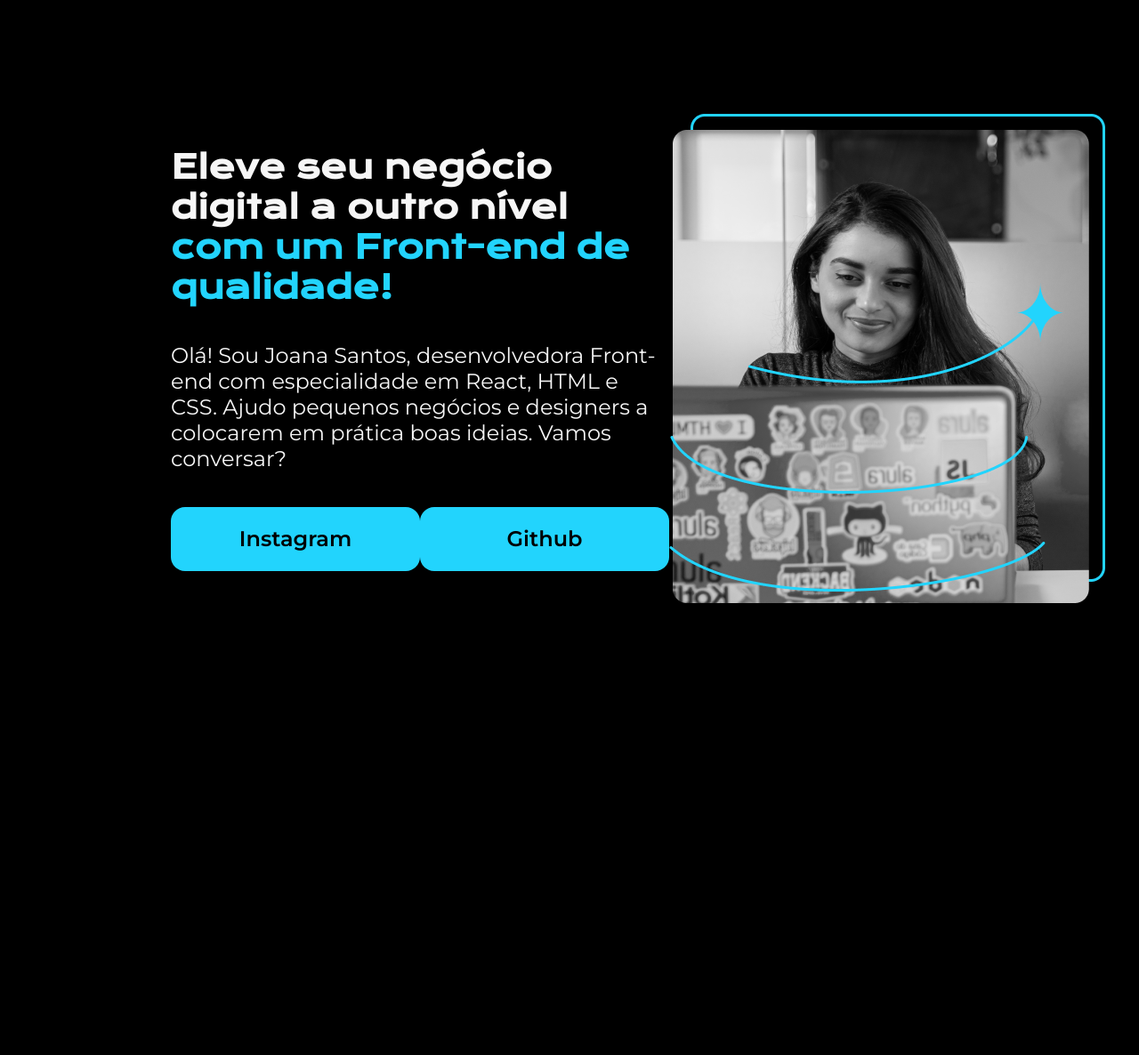
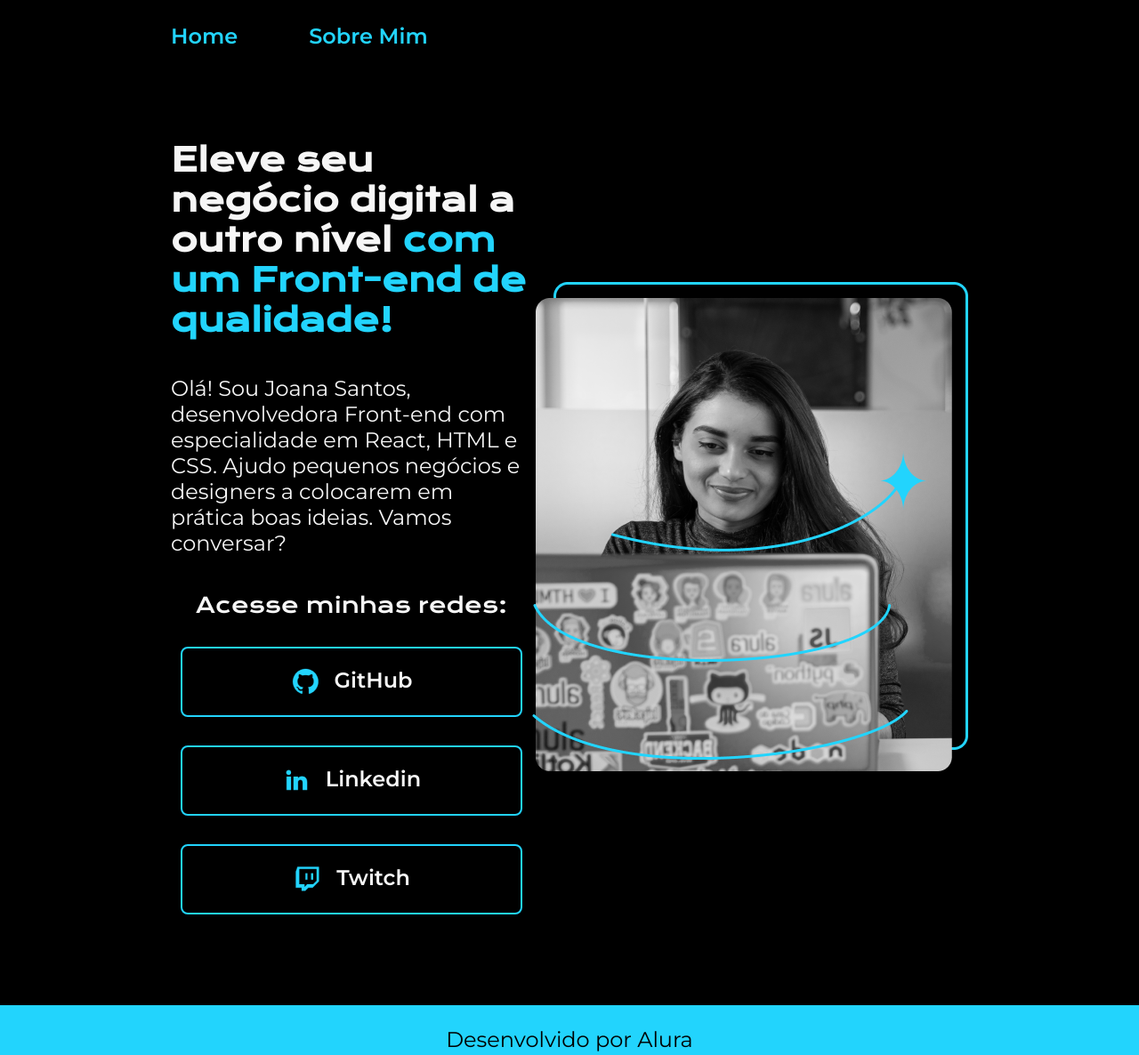
Before and after one commit to ccaioryan/alura-html-css, a plain HTML site: page index.html in a window 1280 px wide. Shown: the whole page at 89% size. Before the commit the page ends 928 px from the top, so only its background shows below. Drawn offline with nearby package versions, Linux system fonts and the light colour scheme.

Commit message:
Feat: Finalizando projeto de aula

```diff
--- a/index.html
+++ b/index.html
@@ -4,11 +4,14 @@
     <meta charset="UTF-8">
     <meta name="viewport" content="width=device-width, initial-scale=1.0">
     <title>Portifolio</title>
-    <link rel="stylesheet" href="style.css">
+    <link rel="stylesheet" href="./styles/style.css">
 </head>
 <body>
-    <header>
-
+    <header class="cabecalho">
+        <nav class="cabecalho__menu">
+            <a href="" class="cabecalho__menu__link">Home</a>
+            <a href="./about.html" class="cabecalho__menu__link">Sobre Mim</a>
+        </nav>
     </header>
 
     <main class="apresentacao">
@@ -16,15 +19,17 @@
             <h1 class="apresentacao__conteudo__titulo">Eleve seu negócio digital a outro nível <strong class="titulo-destaque">com um Front-end de qualidade!</strong></h1>
             <p class="apresentacao__conteudo__texto">Olá! Sou Joana Santos, desenvolvedora Front-end com especialidade em React, HTML e CSS. Ajudo pequenos negócios e designers a colocarem em prática boas ideias. Vamos conversar?</p>
             <div class="apresentacao__links">
-                <a class="apresentacao__links__link" href="#">Instagram</a>
-                <a class="apresentacao__links__link"href="#">Github</a>
+                <h2 class="apresentacao__links__subtitulo">Acesse minhas redes:</h2>
+                <a class="apresentacao__links__link" href="#"> <img src="./assets/github.png" alt="">GitHub</a>
+                <a class="apresentacao__links__link" href="#"> <img src="./assets/linkedin.png" alt="">Linkedin</a>
+                <a class="apresentacao__links__link" href="#"> <img src="./assets/twitch.png" alt="">Twitch</a>
             </div>
         </section>
-        <img src="Imagem.png" alt="Foto">
+        <img src="./assets/imagem.png" alt="Foto">
     </main>
 
-    <footer>
-
+    <footer class="rodape">
+        <p>Desenvolvido por Alura</p>
     </footer>
 </body>
 </html>
--- a/style.css
+++ /dev/null
@@ -1,61 +0,0 @@
-@import url('https://fonts.googleapis.com/css2?family=Krona+One&family=Montserrat:ital,wght@0,100..900;1,100..900&display=swap');
-
-
-*{
-    margin: 0;
-    padding: 0;
-}
-
-body{
-    background-color: black;
-    color: #F6F6F6;
-    /* vh -> viewport height */
-    height: 100vh;
-    box-sizing: border-box;
-}
-
-.titulo-destaque{
-    color: #22D4FD;
-}
-
-.apresentacao{
-    display: flex;
-    align-items: center;
-    justify-content: space-between;
-    margin: 10% 15%;
-}
-
-.apresentacao__conteudo{
-    width: 615px;
-    display: flex;
-    flex-direction: column;
-    gap: 40px;
-}
-
-.apresentacao__conteudo__titulo{
-    font-size: 36px;
-    font-family: "Krona One", sans-serif;
-}
-
-.apresentacao__conteudo__texto{
-    font-size: 24px;
-    font-family: "Montserrat", sans-serif;
-}
-
-.apresentacao__links{
-    display: flex;
-    justify-content: space-between;
-}
-
-.apresentacao__links__link{
-    background-color: #22D4FD;
-    width: 280px;
-    text-align: center;
-    border-radius: 16px;
-    font-size: 24px;
-    padding: 21.5px 0;
-    text-decoration: none;
-    color: black;
-    font-family: "Montserrat", sans-serif;
-    font-weight: 600;
-}
--- /dev/null
+++ b/styles/style.css
@@ -0,0 +1,113 @@
+@import url('https://fonts.googleapis.com/css2?family=Krona+One&family=Montserrat:ital,wght@0,100..900;1,100..900&display=swap');
+
+:root{
+    --cor-primaria: #000000;
+    --cor-secundaria: #f6f6f6;
+    --cor-terciaria: #22D4FD;
+    --cor-hover: #272727;
+    --fonte-primaria: 'Krona One', sans-serif;
+    --fonte-secundaria: 'Montserrat', sans-serif;
+}
+
+*{
+    margin: 0;
+    padding: 0;
+}
+
+body{
+    background-color: var(--cor-primaria);
+    color: var(--cor-secundaria);
+    /* vh -> viewport height */
+    box-sizing: border-box;
+}
+
+.cabecalho{
+    padding: 2% 0 0 15%;
+}
+
+.cabecalho__menu{
+    display: flex;
+    gap: 80px;
+}
+
+.cabecalho__menu__link{
+    font-family: var(--fonte-secundaria);
+    font-weight: 600;
+    font-size: 24px;
+    color: var(--cor-terciaria);
+    text-decoration: none;
+
+}
+
+.apresentacao{
+    display: flex;
+    align-items: center;
+    justify-content: space-between;
+    padding: 8% 15%;
+}
+
+.apresentacao__conteudo{
+    width: 615px;
+    display: flex;
+    flex-direction: column;
+    gap: 40px;
+}
+
+.apresentacao__conteudo__titulo{
+    font-size: 36px;
+    font-family: var(--fonte-primaria);
+}
+
+.titulo-destaque{
+    color: var(--cor-terciaria);
+}
+
+.apresentacao__conteudo__texto{
+    font-size: 24px;
+    font-family: var(--fonte-secundaria);
+}
+
+.apresentacao__links__subtitulo{
+    font-family: var(--fonte-primaria);
+    font-weight: 400;
+    font-size: 24px;
+
+}
+
+.apresentacao__links{
+    display: flex;
+    flex-direction: column;
+    align-items: center;
+    gap: 32px;
+    justify-content: space-between;
+}
+
+.apresentacao__links__link{
+    width: 380px;
+    text-align: center;
+    border-radius: 8px;
+    font-size: 24px;
+    padding: 21.5px 0;
+    text-decoration: none;
+    color: var(--cor-secundaria);
+    border: 2px solid var(--cor-terciaria);
+    font-family: var(--fonte-secundaria);
+    font-weight: 600;
+    display: flex;
+    justify-content: center;
+    gap: 16px;
+}
+
+.apresentacao__links__link:hover{
+    background-color: #272727;
+}
+
+.rodape{
+    color: var(--cor-primaria);
+    background-color: var(--cor-terciaria);
+    padding: 24px;
+    text-align: center;
+    font-family: var(--fonte-secundaria);
+    font-size: 24px;
+    font-weight: 400;
+}
```
Also changed, not shown: about.html (added, +32 -0 lines), Imagem.png (deleted), assets/Imagem.png (added), assets/github.png (added), assets/instagram.png (added), assets/linkedin.png (added), assets/twitch.png (added), assets/twitter-novo.png (added), assets/twitter.png (added).
